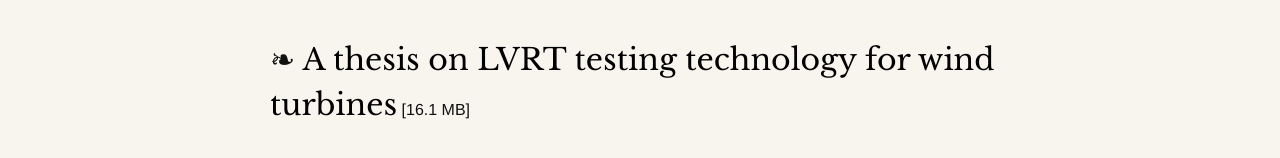
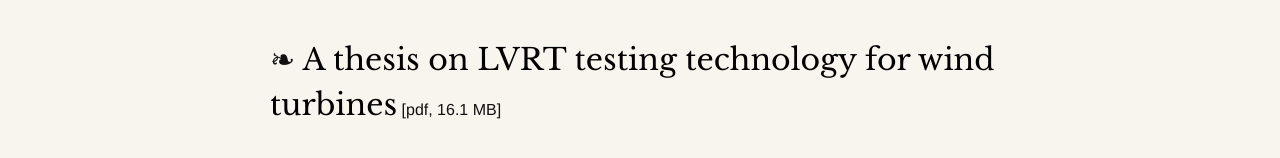
Before and after one commit to josepcasas/ctbs.me, a Jekyll site: the page built from _app/things.html, in a window 1280 px wide. Shown: the part 518-676 px from the top of the page. Built offline with Jekyll 4.4.1, drawn with Linux system fonts in a browser that asks for light colours.

Commit message:
small changes in things

```diff
--- a/_app/things.html
+++ b/_app/things.html
@@ -24,10 +24,10 @@ menu: yes
   <h2 class="things-header"> Personal </h2>
   <span class="nice-list"> &#10087; <a href="/biblio">Books </a></span></br>
 	{% for post in site.categories.things %}
-	 <span class="nice-list"> &#10087; <a href="{{ post.url }}">{{ post.title }} </a></span></br>
+	 <span class="nice-list"> &#10087; <a href="{{ post.url }}">{{ post.title }}</a></span></br>
 	{% endfor %}
   </div>
 
   <h2 class="things-header"> Education </h2>
-  <span class="nice-list"> &#10087; <a href="/files/Josep_Casas_Thesis.pdf"> A thesis on LVRT testing technology for wind turbines</a></span> [16.1 MB]</br>
+  <span class="nice-list"> &#10087; <a href="/files/Josep_Casas_Thesis.pdf"> A thesis on LVRT testing technology for wind turbines</a></span> [pdf, 16.1 MB]</br>
 </div>
--- a/html/feed.xml
+++ b/html/feed.xml
@@ -5,8 +5,8 @@
     <description></description>
     <link>http://www.ctbs.me/</link>
     <atom:link href="http://www.ctbs.me/feed.xml" rel="self" type="application/rss+xml"/>
-    <pubDate>Fri, 26 Dec 2014 11:44:50 +0100</pubDate>
-    <lastBuildDate>Fri, 26 Dec 2014 11:44:50 +0100</lastBuildDate>
+    <pubDate>Fri, 26 Dec 2014 11:46:34 +0100</pubDate>
+    <lastBuildDate>Fri, 26 Dec 2014 11:46:34 +0100</lastBuildDate>
     <generator>Jekyll v2.5.3</generator>
 
       <item>
--- a/html/things/index.html
+++ b/html/things/index.html
@@ -82,7 +82,7 @@
   </div>
 
   <h2 class="things-header"> Education </h2>
-  <span class="nice-list"> &#10087; <a href="/files/Josep_Casas_Thesis.pdf"> A thesis on LVRT testing technology for wind turbines</a></span> [16.1 MB]</br>
+  <span class="nice-list"> &#10087; <a href="/files/Josep_Casas_Thesis.pdf"> A thesis on LVRT testing technology for wind turbines</a></span> [pdf, 16.1 MB]</br>
 </div>
 
       </div>
```
